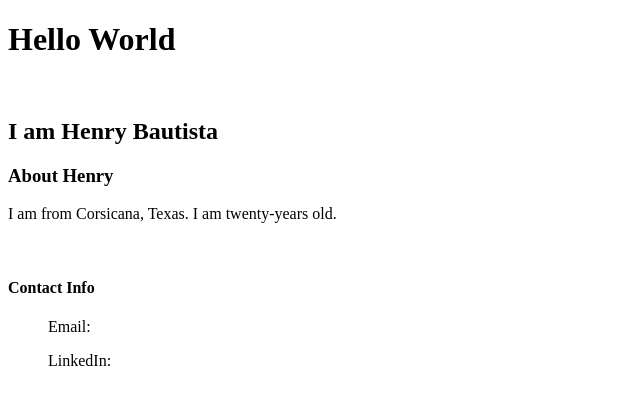
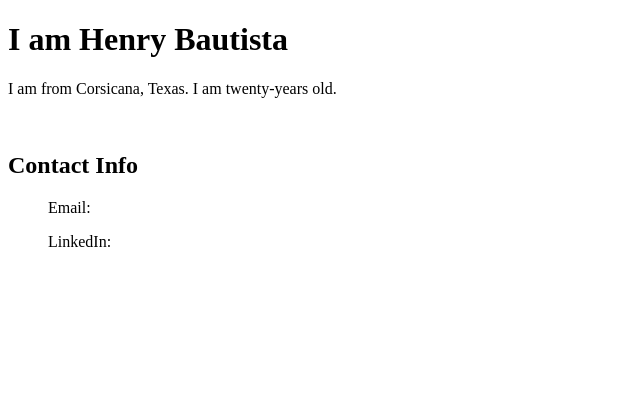
Before and after one commit to bautihen/bautihen.github.io, a plain HTML site: page index.html in a window 1280 px wide. Shown: the whole page, without its empty margins (0-640 px from the left). Drawn offline with Linux system fonts and the light colour scheme.

Commit message:
updating

```diff
--- a/index.html
+++ b/index.html
@@ -2,17 +2,16 @@
 <html lang="en">
 <head>
     <meta charset="UTF-8">
-    <meta name="viewport" content="width=device-width, initial-scale=1.0"
+    <meta name="viewport" content="width=device-width, initial-scale=1.0">
+    <title>Henry Bautista</title>
+    <link rel="stylesheet" href="/henrystyle.css">
 </head>
 
 <body>
-    <h1>Hello World</h1>
-    <br>
-    <h2>I am Henry Bautista</h2>
-    <h3>About Henry</h3>
+    <h1>I am Henry Bautista</h1>
     <p>I am from Corsicana, Texas. I am twenty-years old.</p>
     <br>
-    <h4>Contact Info</h4>
+    <h2>Contact Info</h2>
     <ul>Email:</ul>
     <ul>LinkedIn:</ul>
 </body>
```
Also changed, not shown: henrystyle.css (added).
